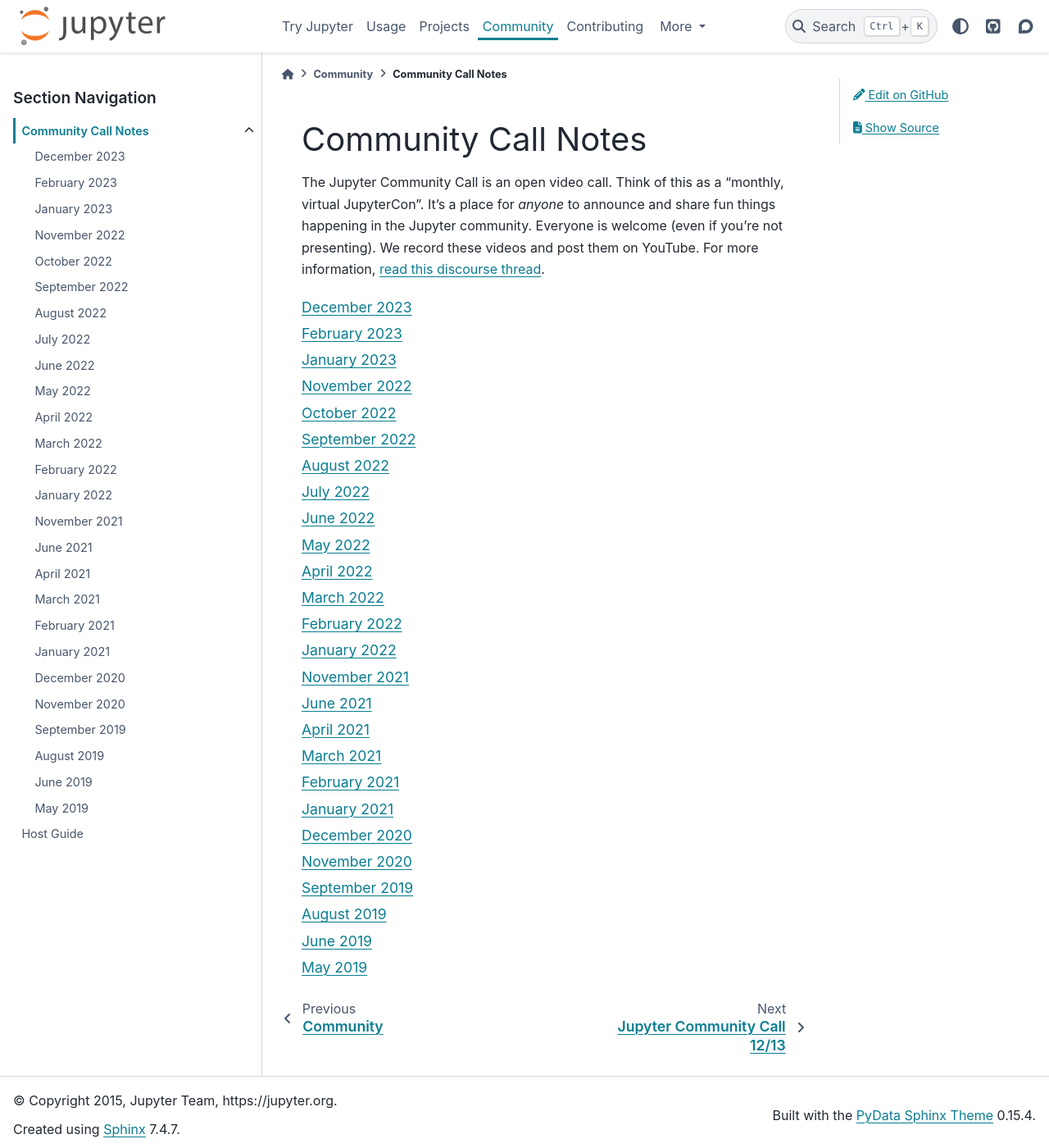
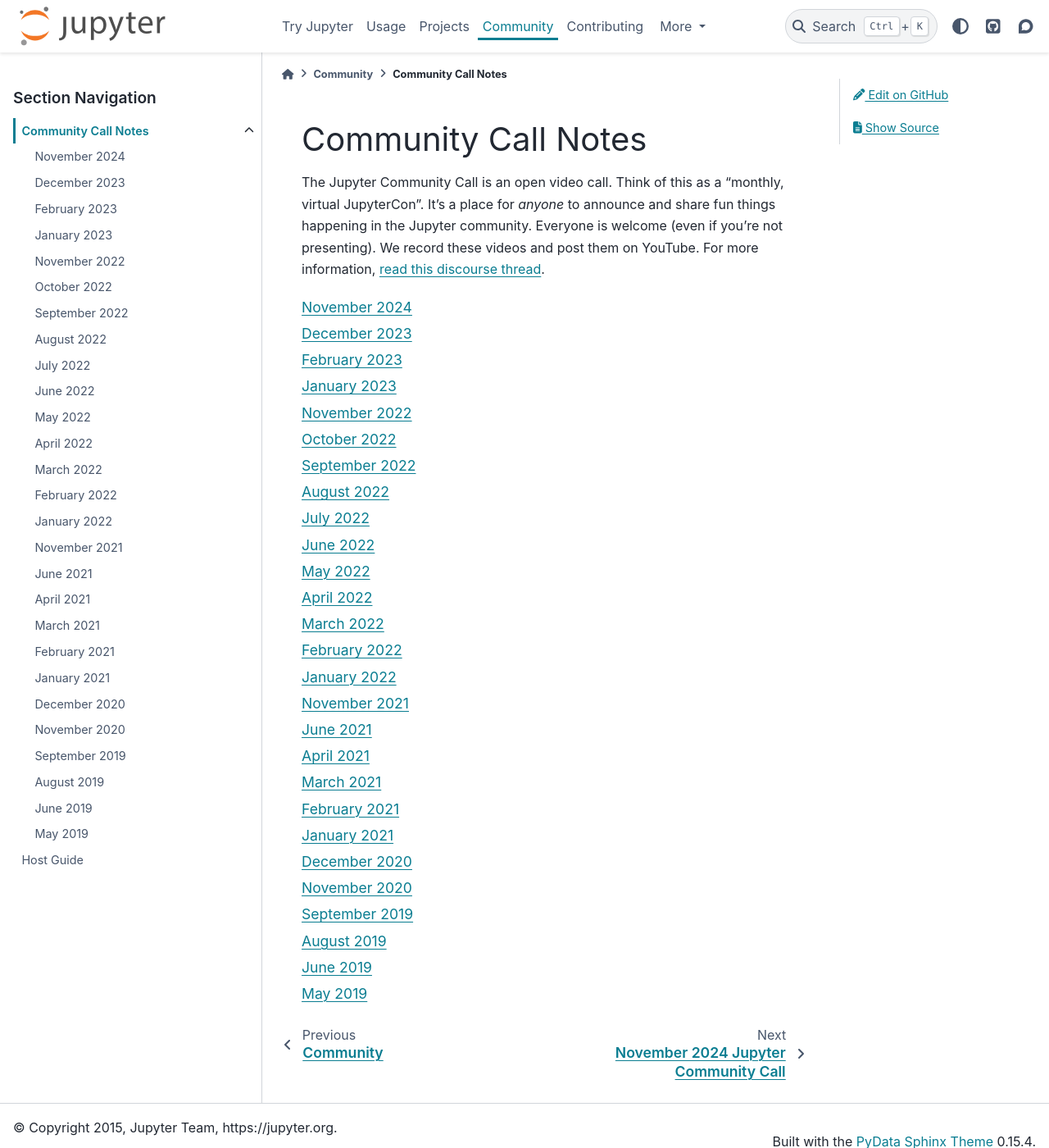
Before and after one commit to jupyter/jupyter, a Sphinx documentation site: the page built from docs/source/community/community-call-notes/index.rst, in a window 1280 px wide and 1400 px high. Shown: the whole window at 82% size. Built offline with Sphinx 7.4.7 and the PyData theme 0.15.4, drawn with Linux system fonts in a browser that asks for light colours; pages that are not in the unit, such as notebooks, are missing from menus.

Commit message:
Add community call notes to table of contents

```diff
--- a/docs/source/community/community-call-notes/index.rst
+++ b/docs/source/community/community-call-notes/index.rst
@@ -9,6 +9,7 @@
 .. toctree::
    :maxdepth: 1
 
+   November 2024 <2024-november.md>
    December 2023 <2023-december.md>
    February 2023 <2023-february.md>
    January 2023 <2023-january.md>
```
